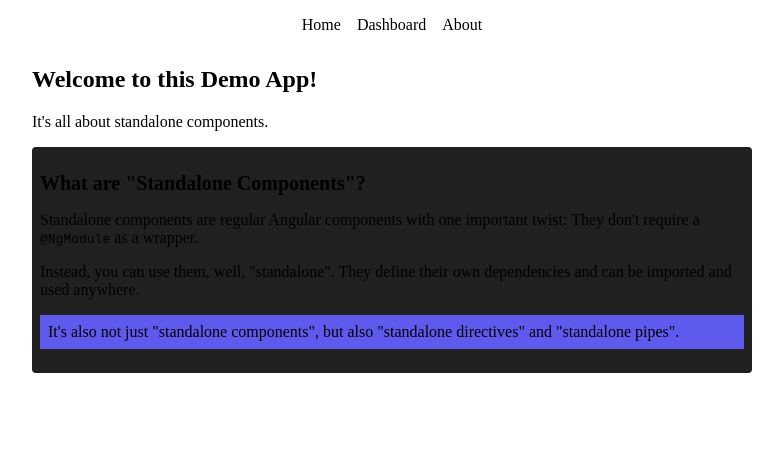
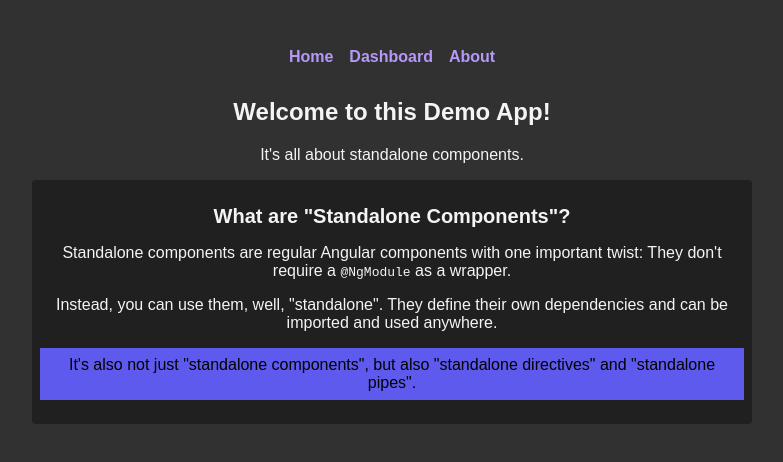
Before and after one commit to hvbairagi/ng4-complete-guide, an Angular app: page / in a window 1280 px wide. Shown: the top 462 px of the page, without its empty margins (248-1031 px from the left). Built offline with nearby package versions, Linux system fonts and the light colour scheme.

Commit message:
Initial commit

```diff
--- a/src/index.html
+++ b/src/index.html
@@ -2,7 +2,7 @@
 <html lang="en">
 <head>
   <meta charset="utf-8">
-  <title>Ng4CompleteGuide</title>
+  <title>StandaloneComponents</title>
   <base href="/">
   <meta name="viewport" content="width=device-width, initial-scale=1">
   <link rel="icon" type="image/x-icon" href="favicon.ico">
--- a/src/styles.css
+++ b/src/styles.css
@@ -1 +1,21 @@
 /* You can add global styles to this file, and also import other style files */
+html {
+  font-family: sans-serif;
+  text-align: center;
+}
+
+body {
+  margin: 3rem;
+  background-color: #323131;
+  color: #f5f3f3;
+}
+
+a {
+  text-decoration: none;
+  color: #b499f9;
+  font-weight: bold;
+}
+
+a:hover {
+  color: #a382f7;
+}
```
Also changed, not shown: src/polyfills.ts (+2 -14 lines), src/test.ts (+4 -3 lines), 1 other file (tests, documents, lock files or other folders).
